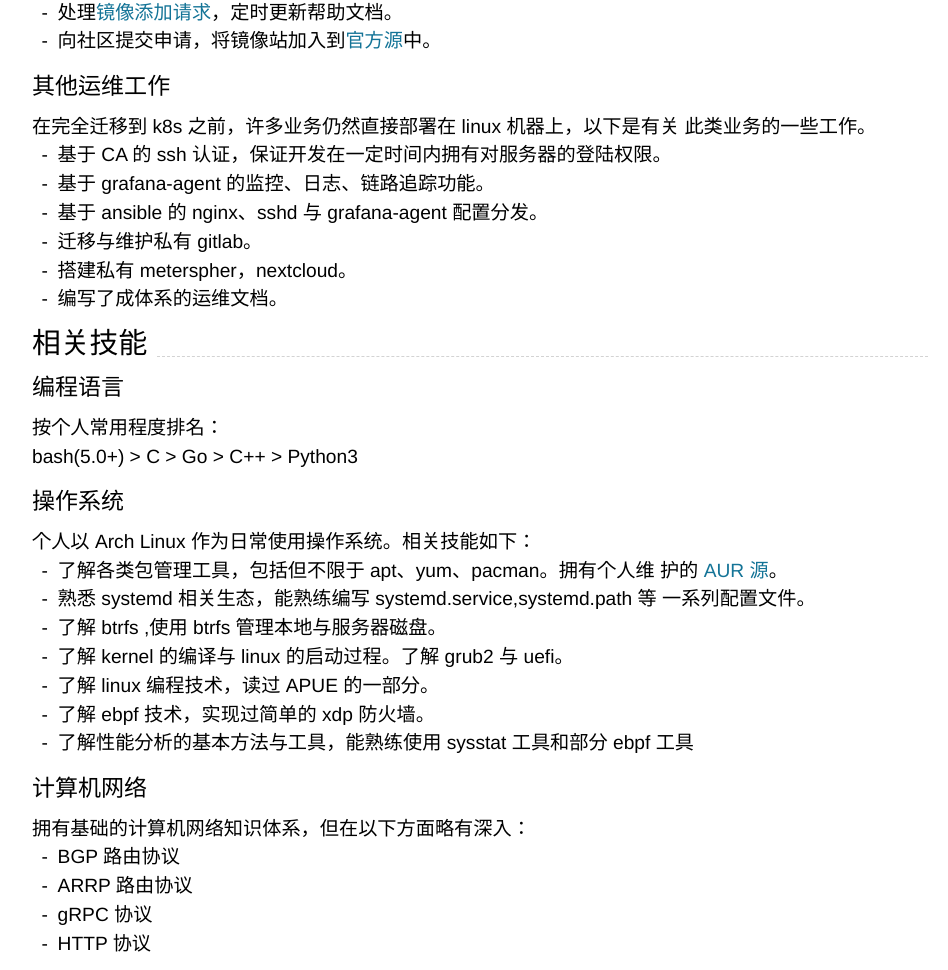
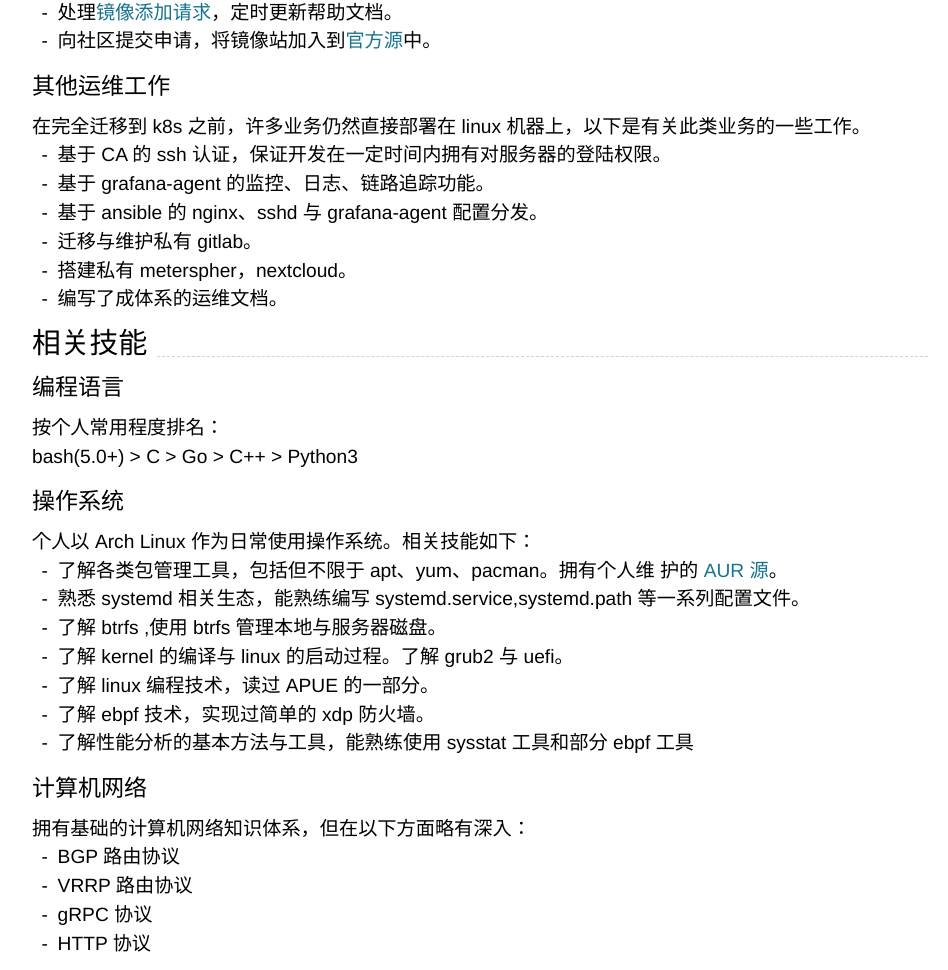
Before and after one commit to kawhicurry/resume, a Jekyll site: the page built from index.md, in a window 1280 px wide and 1400 px high, scrolled down 2026 px. Shown: the part 144-1114 px from the top of the window, without its empty margins (160-1108 px from the left). Built offline with Jekyll 4.4.1, drawn with Linux system fonts in a browser that asks for light colours; nearby versions of some CDN libraries.

Commit message:
2023/02/05

```diff
--- a/index.md
+++ b/index.md
@@ -96,8 +96,7 @@ homepage:
 
 ### 其他运维工作
 
-在完全迁移到 k8s 之前，许多业务仍然直接部署在 linux 机器上，以下是有关
-此类业务的一些工作。
+在完全迁移到 k8s 之前，许多业务仍然直接部署在 linux 机器上，以下是有关此类业务的一些工作。
 
 - 基于 CA 的 ssh 认证，保证开发在一定时间内拥有对服务器的登陆权限。
 - 基于 grafana-agent 的监控、日志、链路追踪功能。
@@ -120,8 +119,7 @@ bash(5.0+) > C > Go > C++ > Python3
 
 - 了解各类包管理工具，包括但不限于 apt、yum、pacman。拥有个人维
   护的 [AUR 源](https://aur.archlinux.org/packages?O=0&SeB=m&K=kawhicurry&outdated=&SB=m&SO=d&PP=50&submit=Go)。
-- 熟悉 systemd 相关生态，能熟练编写 systemd.service,systemd.path 等
-  一系列配置文件。
+- 熟悉 systemd 相关生态，能熟练编写 systemd.service,systemd.path 等一系列配置文件。
 - 了解 btrfs ,使用 btrfs 管理本地与服务器磁盘。
 - 了解 kernel 的编译与 linux 的启动过程。了解 grub2 与 uefi。
 - 了解 linux 编程技术，读过 APUE 的一部分。
@@ -134,7 +132,7 @@ bash(5.0+) > C > Go > C++ > Python3
 拥有基础的计算机网络知识体系，但在以下方面略有深入：
 
 - BGP 路由协议
-- ARRP 路由协议
+- VRRP 路由协议
 - gRPC 协议
 - HTTP 协议
 
```
Also changed, not shown: other parts of index.md (+1 -1 lines), SRE.md (+4 -6 lines).
